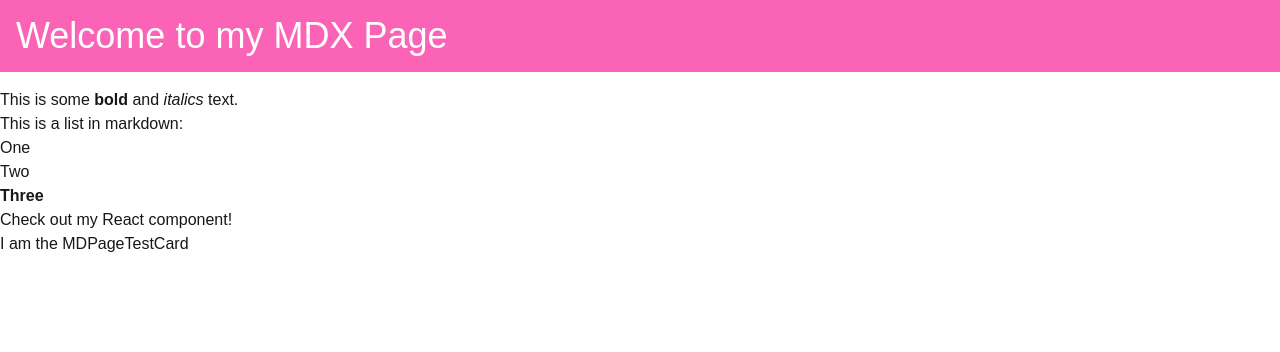
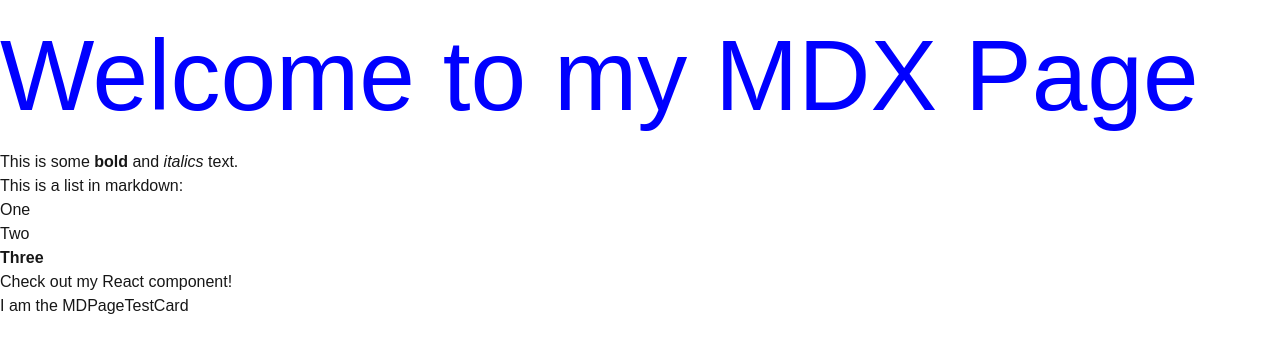
Before and after one commit to aleksejunas/aleksejunas-dot-no, a Next.js app: page /mdx-page in a window 1280 px wide. Shown: the top 352 px of the page. Built offline with nearby package versions, Linux system fonts and the light colour scheme.

Commit message:
added overrideComponents functionality
- added a way to override styling over the globally set markdown styling

```diff
--- a/src/app/mdx-page/page.tsx
+++ b/src/app/mdx-page/page.tsx
@@ -1,5 +1,18 @@
 import Welcome from "@/app/markdown/welcome.mdx";
+// import { Children } from "react";
+
+type childrenProps = {
+  children: React.ReactNode;
+};
+
+function CustomH1({ children }: childrenProps) {
+  return <h1 style={{ color: "blue", fontSize: "100px" }}>{children}</h1>;
+}
+
+const overrideComponents = {
+  h1: CustomH1,
+};
 
 export default function Page() {
-  return <Welcome />;
+  return <Welcome components={overrideComponents} />;
 }
```
